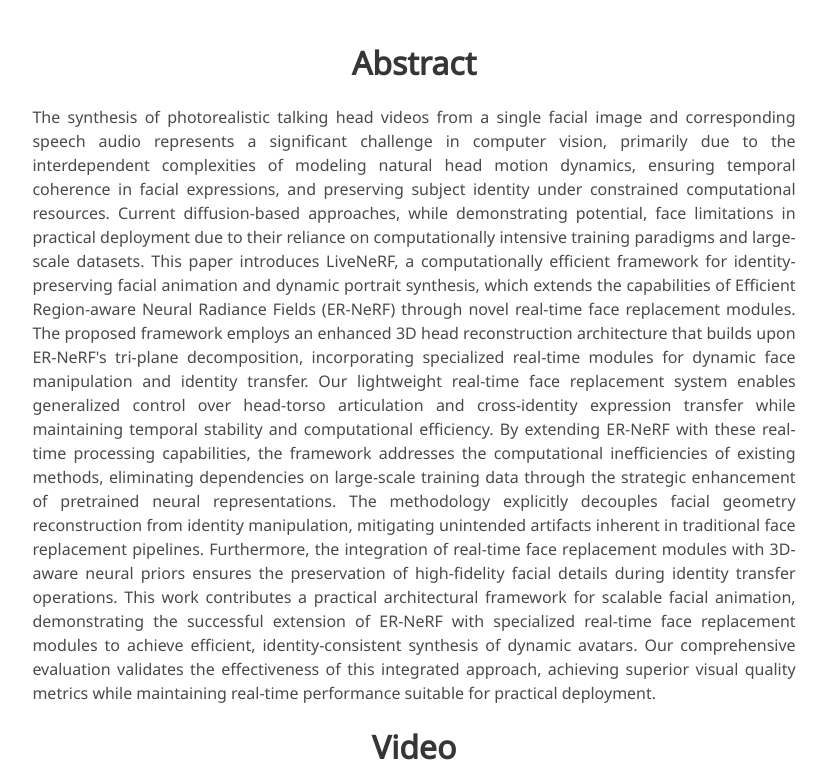
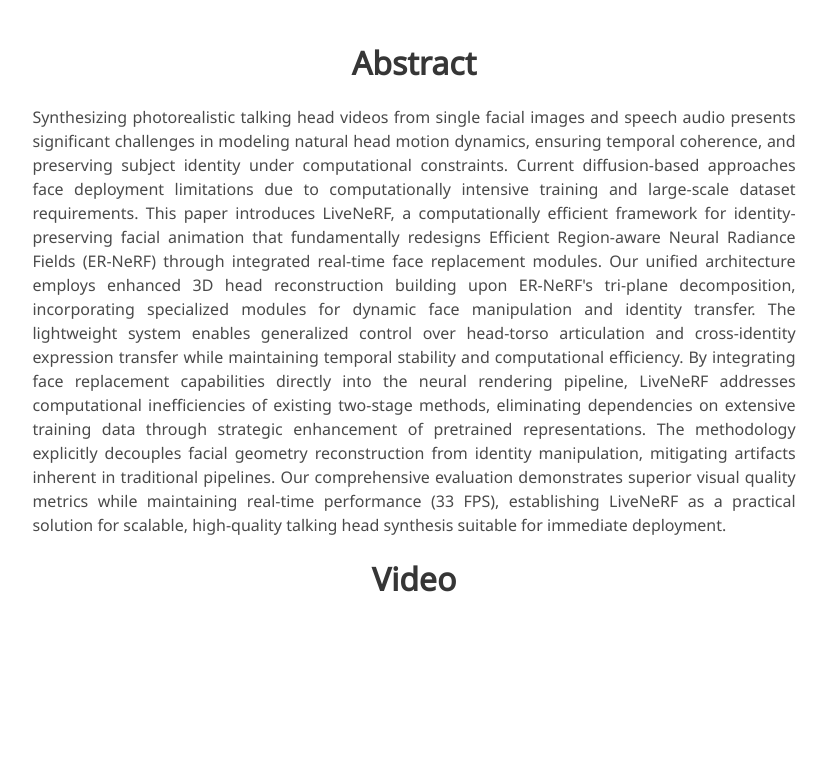
Before and after one commit to namhai1810/LiveNeRF, a plain HTML site: page index.html in a window 1280 px wide. Shown: the part 786-1560 px from the top of the page, without its empty margins (226-1053 px from the left). Drawn offline with nearby package versions, Linux system fonts and the light colour scheme; some icons are missing; a web font is replaced by a local one.

Commit message:
feat: add visualization result

```diff
--- a/index.html
+++ b/index.html
@@ -202,47 +202,35 @@
             <h2 class="title is-3">Abstract</h2>
             <div class="content has-text-justified">
               <p>
-                The synthesis of photorealistic talking head videos from a
-                single facial image and corresponding speech audio represents a
-                significant challenge in computer vision, primarily due to the
-                interdependent complexities of modeling natural head motion
-                dynamics, ensuring temporal coherence in facial expressions, and
-                preserving subject identity under constrained computational
-                resources. Current diffusion-based approaches, while
-                demonstrating potential, face limitations in practical
-                deployment due to their reliance on computationally intensive
-                training paradigms and large-scale datasets. This paper
-                introduces LiveNeRF, a computationally efficient framework for
-                identity-preserving facial animation and dynamic portrait
-                synthesis, which extends the capabilities of Efficient
-                Region-aware Neural Radiance Fields (ER-NeRF) through novel
-                real-time face replacement modules. The proposed framework
-                employs an enhanced 3D head reconstruction architecture that
-                builds upon ER-NeRF's tri-plane decomposition, incorporating
-                specialized real-time modules for dynamic face manipulation and
-                identity transfer. Our lightweight real-time face replacement
-                system enables generalized control over head-torso articulation
-                and cross-identity expression transfer while maintaining
-                temporal stability and computational efficiency. By extending
-                ER-NeRF with these real-time processing capabilities, the
-                framework addresses the computational inefficiencies of existing
-                methods, eliminating dependencies on large-scale training data
-                through the strategic enhancement of pretrained neural
-                representations. The methodology explicitly decouples facial
-                geometry reconstruction from identity manipulation, mitigating
-                unintended artifacts inherent in traditional face replacement
-                pipelines. Furthermore, the integration of real-time face
-                replacement modules with 3D-aware neural priors ensures the
-                preservation of high-fidelity facial details during identity
-                transfer operations. This work contributes a practical
-                architectural framework for scalable facial animation,
-                demonstrating the successful extension of ER-NeRF with
-                specialized real-time face replacement modules to achieve
-                efficient, identity-consistent synthesis of dynamic avatars. Our
-                comprehensive evaluation validates the effectiveness of this
-                integrated approach, achieving superior visual quality metrics
-                while maintaining real-time performance suitable for practical
-                deployment.
+                Synthesizing photorealistic talking head videos from single
+                facial images and speech audio presents significant challenges
+                in modeling natural head motion dynamics, ensuring temporal
+                coherence, and preserving subject identity under computational
+                constraints. Current diffusion-based approaches face deployment
+                limitations due to computationally intensive training and
+                large-scale dataset requirements. This paper introduces
+                LiveNeRF, a computationally efficient framework for
+                identity-preserving facial animation that fundamentally
+                redesigns Efficient Region-aware Neural Radiance Fields
+                (ER-NeRF) through integrated real-time face replacement modules.
+                Our unified architecture employs enhanced 3D head reconstruction
+                building upon ER-NeRF's tri-plane decomposition, incorporating
+                specialized modules for dynamic face manipulation and identity
+                transfer. The lightweight system enables generalized control
+                over head-torso articulation and cross-identity expression
+                transfer while maintaining temporal stability and computational
+                efficiency. By integrating face replacement capabilities
+                directly into the neural rendering pipeline, LiveNeRF addresses
+                computational inefficiencies of existing two-stage methods,
+                eliminating dependencies on extensive training data through
+                strategic enhancement of pretrained representations. The
+                methodology explicitly decouples facial geometry reconstruction
+                from identity manipulation, mitigating artifacts inherent in
+                traditional pipelines. Our comprehensive evaluation demonstrates
+                superior visual quality metrics while maintaining real-time
+                performance (33 FPS), establishing LiveNeRF as a practical
+                solution for scalable, high-quality talking head synthesis
+                suitable for immediate deployment.
               </p>
             </div>
           </div>
@@ -254,12 +242,12 @@
           <div class="column is-four-fifths">
             <h2 class="title is-3">Video</h2>
             <div class="publication-video">
-              <iframe
+              <!-- <iframe
                 src="https://www.youtube.com/embed/Gc2d3Z8MMuI?rel=0&amp;showinfo=0"
                 frameborder="0"
                 allow="autoplay; encrypted-media"
                 allowfullscreen
-              ></iframe>
+              ></iframe> -->
             </div>
           </div>
         </div>
@@ -383,13 +371,16 @@
               </p>
             </div>
             <div class="content has-text-centered">
-              <img src="./static/images/table.png" />
+              <img src="./static/images/head_torso-quantitative.png" />
+            </div>
+            <div class="content has-text-centered">
+              <img src="./static/images/lip_sync.png" />
             </div>
           </div>
         </div>
 
         <!-- Concurrent Work. -->
-        <div class="columns is-centered">
+        <!-- <div class="columns is-centered">
           <div class="column is-full-width">
             <h2 class="title is-3">Related Links</h2>
 
@@ -412,7 +403,7 @@
               </p>
             </div>
           </div>
-        </div>
+        </div> -->
         <!--/ Concurrent Work. -->
       </div>
     </section>
@@ -426,13 +417,13 @@
     journal={arXiv preprint arXiv:2307.09323},
     year={2023}
 }</code></pre> -->
-        <pre><code>@InProceedings{li2023ernerf,
-    author    = {Li, Jiahe and Zhang, Jiawei and Bai, Xiao and Zhou, Jun and Gu, Lin},
-    title     = {Efficient Region-Aware Neural Radiance Fields for High-Fidelity Talking Portrait Synthesis},
-    booktitle = {Proceedings of the IEEE/CVF International Conference on Computer Vision (ICCV)},
-    month     = {October},
-    year      = {2023},
-    pages     = {7568-7578}
+        <pre><code>@InProceedings{,
+    author    = {},
+    title     = {Efficient Face Replacement Through Neural Radiance Fields Integration},
+    booktitle = {},
+    month     = {},
+    year      = {},
+    pages     = {}
 }</code></pre>
       </div>
     </section>
@@ -440,12 +431,12 @@
     <footer class="footer">
       <div class="container">
         <div class="content has-text-centered">
-          <a class="icon-link" href="https://arxiv.org/pdf/2307.09323.pdf">
+          <a class="icon-link" href="">
             <i class="fas fa-file-pdf"></i>
           </a>
           <a
             class="icon-link"
-            href="https://github.com/Fictionarry/ER-NeRF"
+            href="https://github.com/namhai1810/LiveNeRF"
             class="external-link"
             disabled
           >
```
Also changed, not shown: static/images/head_torso-quantitative.png (added), static/images/lip_sync.png (added).
